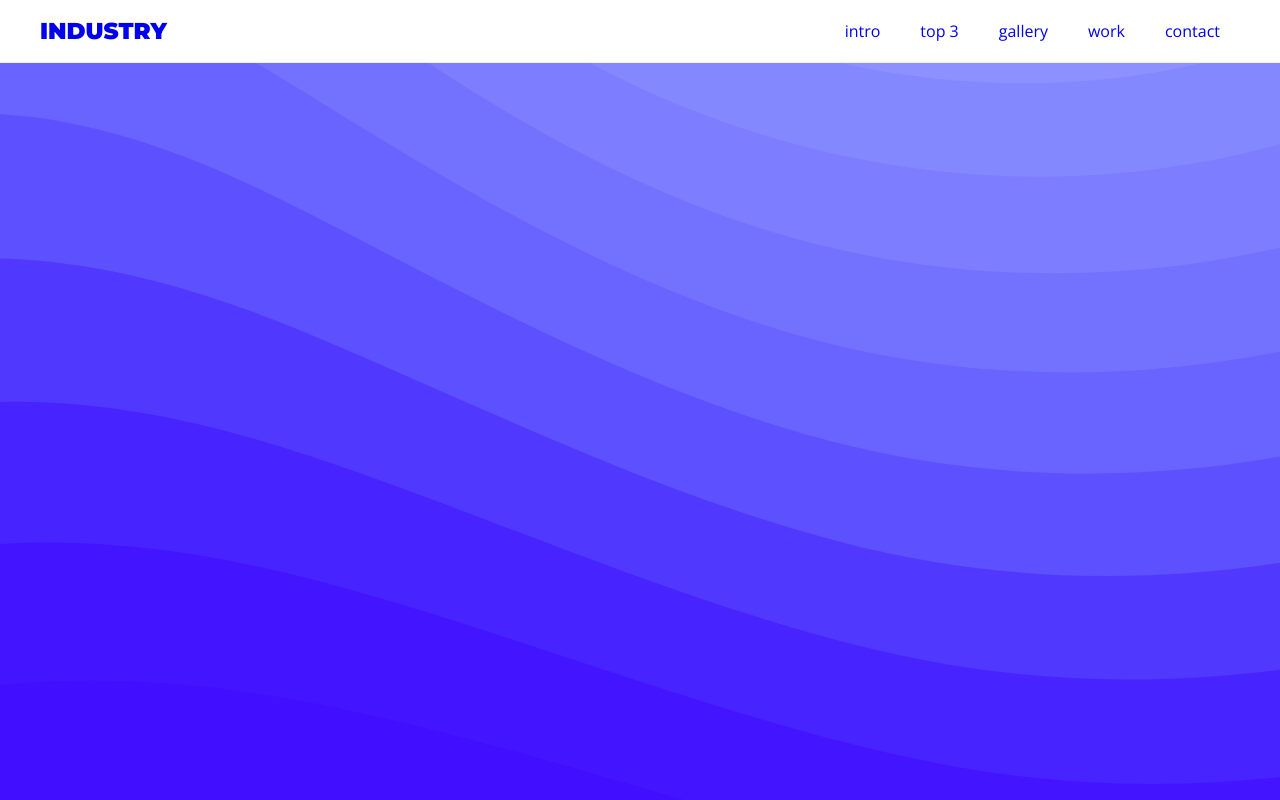
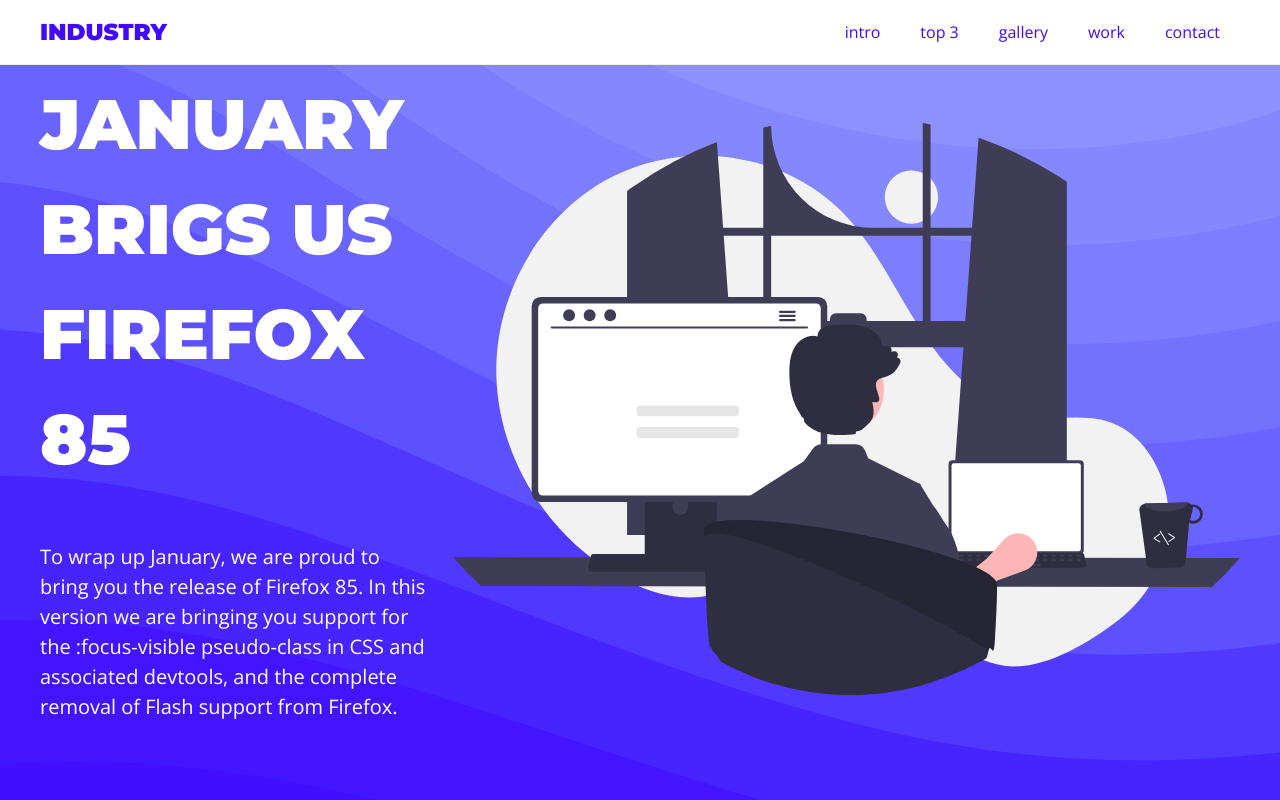
Before and after one commit to Natanssilva/Landing-Page, a plain HTML site: page index.html in a window 1280 px wide. Shown: the top 800 px of the page. Drawn offline with nearby package versions, Linux system fonts and the light colour scheme.

Commit message:
mid-section

```diff
--- a/css/classes.css
+++ b/css/classes.css
@@ -4,11 +4,12 @@
     background-size: cover;
     background-position: center center;
     background-repeat: no-repeat;
-
+    color: var(--white);
 }
 
 .background-white{
     background: var(--white);
+    color: var(--cor-primaria);
 }
 
 .prime-content{
@@ -20,3 +21,7 @@
 .section-site{
     min-height: 100vh;  /*view height */
 }
+
+.menu-space{
+    height: 64px;
+}
--- a/css/elements.css
+++ b/css/elements.css
@@ -4,8 +4,8 @@
 }
 
 html{
-    height: 100%;
-    font-size: 62.5%;  /* vai deixar como se tivesse 16px html*/
+    scroll-behavior: smooth;
+    font-size: 62.5%;
 }
 
 
@@ -13,6 +13,7 @@ body{
     font-family:'Open Sans', sans-serif;
     font-size: 2rem;
     color: var(--cor-primaria);
+    line-height: 1.5;
 }
 
 h1,h2,h3,h4,h5,h6{
@@ -25,7 +26,9 @@ h1{
 }
 
 h2{
-    font-size: 3.6rem;
+
+    font-size: 7rem;
+    margin-bottom: 5rem;
     text-transform: uppercase;
 }
 
@@ -39,12 +42,6 @@ h4{
     text-transform: uppercase;
 }
 
-h5{
-    font-size: 3rem;
-    text-transform: uppercase;
+p{
+    margin-bottom: 2.5rem;
 }
-
-h6{
-    font-size: 2.8rem;
-    text-transform: uppercase;
-}
--- a/css/menu.css
+++ b/css/menu.css
@@ -6,6 +6,8 @@
     right: 0;
     width: 100%;
     border-bottom: 0.1rem solid var(--gray-menu-border-menu);
+    z-index: 1;
+
 }
 .menu-content{
     display: flex;
@@ -13,10 +15,12 @@
     align-items: center;
     padding-top: 0;
     padding-bottom: 0;
+
 }
 
 .menu-content a{
     text-decoration:none ;
+    list-style: none;
 }
 
 .menu-content h1{
@@ -30,10 +34,12 @@
 }
 
 .menu ul li a{
+    color: var(--cor-primaria);
     display: block;
     padding: 2rem;
     font-size: 1.6rem;
     position: relative;
+
 }
 
 .menu ul li a::after{
@@ -45,9 +51,12 @@
     height: 0.2rem;
     background: var(--cor-primaria);
     transition: all 250ms ease-in-out;
+
 }
 
 .menu ul li a:hover::after{
     width: 50%;
     left: 25%;
+    color: var(--cor-primaria);
+
 }
--- a/css/style.css
+++ b/css/style.css
@@ -4,3 +4,38 @@
 font-family: 'Montserrat', sans-serif;
 font-family: 'Open Sans', sans-serif;
 */
+
+.intro-content{  /*Uso de display Grid mas poderia ser usado o FLEX */
+    position: relative;
+    top: -6.5rem;
+    display: grid;
+    grid-template-columns: 1fr 2fr; /* deixando o GRID do texto menor que a imagem */
+    align-items: stretch;
+    gap: var(--gap);
+    height: 100vh;
+}
+
+/*  Dentro de uma coluna da grid, colocando um FLEX  */
+
+.introduction-text-content, .introduction-image{
+    display: flex;
+    flex-direction: column; /* ou flex-flow:column-wrap  */
+    justify-content: center;
+
+}
+
+
+.introduction-image img{
+    max-width: 100%;
+    height: auto;
+}
+
+.mid-content{
+    max-width: 64rem;
+    display: flex;
+    align-items: center;
+    flex-flow: column;
+    justify-content: center;
+    height: 100vh;
+    text-align: center;
+}
--- a/css/variable.css
+++ b/css/variable.css
@@ -2,5 +2,5 @@
     --cor-primaria:#4209FF;
     --gray-menu-border-menu: #EEEE;
     --white:#ffff;
-    --gap:1rem;  /*tirar o texto de ficar colado na borda, foi usando la no menu*/
+    --gap:2rem;  /*tirar o texto de ficar colado na borda, foi usando la no menu*/
 }
--- a/index.html
+++ b/index.html
@@ -16,27 +16,49 @@
     <aside class="menu background-white">
         <div class="prime-content menu-content">
             <h1>
-                <a href="#">INDUSTRY</a>
+                INDUSTRY
             </h1>
 
             <nav>
                 <ul>
-                    <li><a href="#">intro</a></li>
-                    <li><a href="#">top 3</a></li>
-                    <li><a href="#">gallery</a></li>
-                    <li><a href="#">work</a></li>
-                    <li><a href="#">contact</a></li>
+                    <li><a href="#intro">intro</a></li>
+                    <li><a href="#mid">top 3</a></li>
+                    <li><a href="">gallery</a></li>
+                    <li><a href="">work</a></li>
+                    <li><a href="">contact</a></li>
                 </ul>
             </nav>
         </div>
     </aside>
 
-    <section class=" background-principal section-site">
+    <div class="menu-space"></div>
+
+    <section id="intro" class=" background-principal section-site">
+        <div class="prime-content intro-content">
+        <div class="introduction-text-content">
+            <h2> January brigs us Firefox 85</h2>
+            <p>
+                To wrap up January, we are proud to bring you the release of Firefox 85. In this version we are bringing you
+                support for the :focus-visible pseudo-class in CSS and associated devtools, and the complete removal of Flash
+                support from Firefox.
+            </p>
+        </div>
+
+            <div class="introduction-image">
+                <img src="images/programming-image.svg" alt=" A person programming">
+            </div>
+
+        </div>
 
     </section>
 
-    <section class=" background-white section-site">
-
+    <section id="mid" class=" background-white section-site">
+        <div class="prime-content mid-content">
+            <h2>top 3 jobs</h2>
+            <p>Lorem, ipsum dolor sit amet consectetur adipisicing elit. Adipisci voluptatibus autem ullam temporibus quidem iste ipsam facilis sint omnis mollitia, dolorem qui dignissimos a, cupiditate corporis amet. Ipsum, rerum libero!</p>
+            <p>Lorem ipsum dolor sit amet consectetur adipisicing elit. Voluptas optio reiciendis maxime voluptates hic, sapiente eligendi distinctio animi iure quis porro eaque aut provident recusandae, debitis nemo, laborum odio vitae.</p>
+            <p>Lorem ipsum, dolor sit amet consectetur adipisicing elit. Odio sint voluptas dolorum iusto quae fuga, deleniti obcaecati quibusdam expedita temporibus, animi fugiat ducimus, incidunt aut voluptatum eos magnam! Perferendis, modi.</p>
+        </div>
     </section>
 
 
```
Also changed, not shown: images/programming-image.svg (added).
